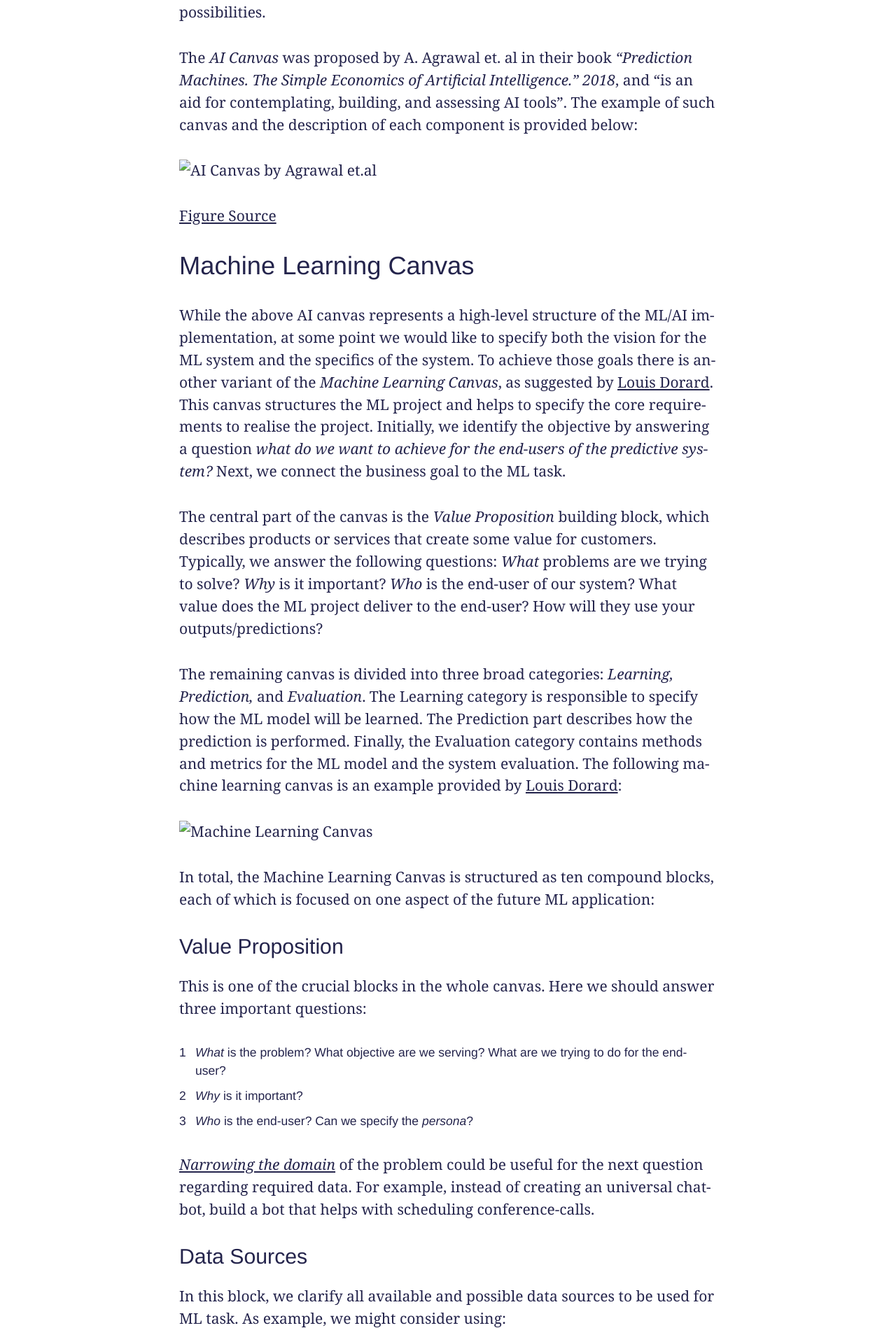
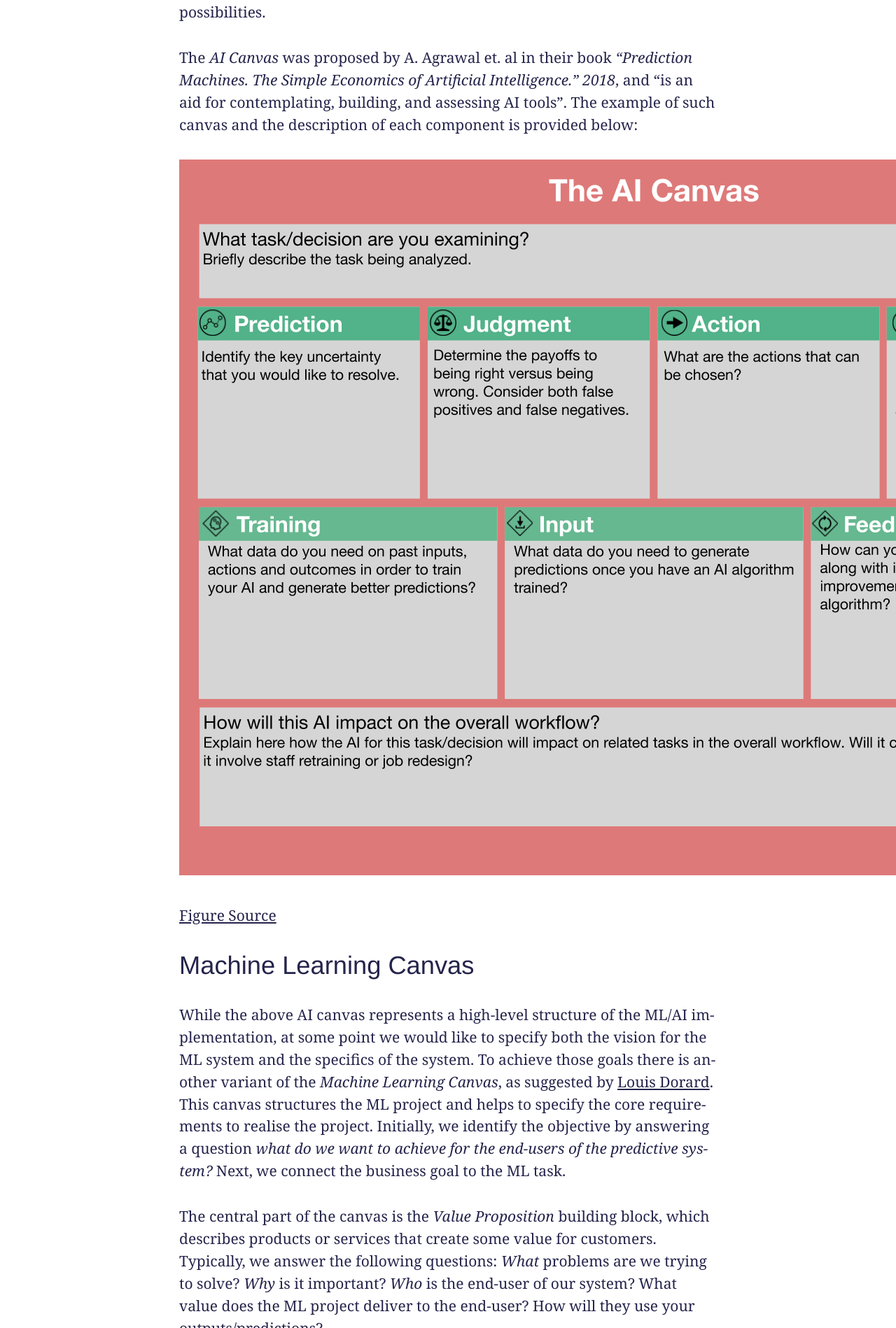
Before and after one commit to innoq/ml-ops.org, a Jekyll site: the page built from content/phase-zero.md, in a window 1280 px wide. Shown: the part 1353-3251 px from the top of the page at 70% size. Built offline with Jekyll 4.4.1, drawn with Linux system fonts in a browser that asks for light colours; some web fonts are replaced.

```diff
--- a/_includes/page-footer.html
+++ b/_includes/page-footer.html
@@ -9,7 +9,7 @@
   <p class="eyecatcher__text footer__paragraph">
       Made and maintained by<br>
       <a href="{{ site.author.url }}">
-        <img src="img/innoq-logo.svg" alt="INNOQ" class="footer__logo">
+        <img src="../img/innoq-logo.svg" alt="INNOQ" class="footer__logo">
       </a>
     </p>
   <p class="eyecatcher__text footer__paragraph">
--- a/content/phase-zero.md
+++ b/content/phase-zero.md
@@ -24,7 +24,7 @@ Each prediction task of the entire process needs to be decomposed into its const
 
 The *AI Canvas* was proposed by A. Agrawal et. al in their book *"Prediction Machines. The Simple Economics of Artificial Intelligence." 2018*, and "is an aid for contemplating, building, and assessing AI tools". The example of such canvas and the description of each component is provided below:
 
-![AI Canvas by Agrawal et.al](img/AI-Canvas.png)
+![AI Canvas by Agrawal et.al](../img/AI-Canvas.png)
 
 [Figure Source](https://hbr.org/2018/04/a-simple-tool-to-start-making-decisions-with-the-help-of-ai)
 
@@ -37,7 +37,7 @@ The central part of the canvas is the *Value Proposition* building block, which
 
 The remaining canvas is divided into three broad categories: *Learning, Prediction,* and *Evaluation*. The Learning category is responsible to specify how the ML model will be learned. The Prediction part describes how the prediction is performed. Finally, the Evaluation category contains methods and metrics for the ML model and the system evaluation. The following machine learning canvas is an example provided by [Louis Dorard](https://www.louisdorard.com/):
 
-![Machine Learning Canvas](img/machine-learning-canvas.jpeg)
+![Machine Learning Canvas](../img/machine-learning-canvas.jpeg)
 
 In total, the Machine Learning Canvas is structured as ten compound blocks, each of which is focused on one aspect of the future ML application:
 
```
Also changed, not shown: content/end-to-end-ml-workflow.md (+1 -1 lines), content/motivation.md (+2 -2 lines).
